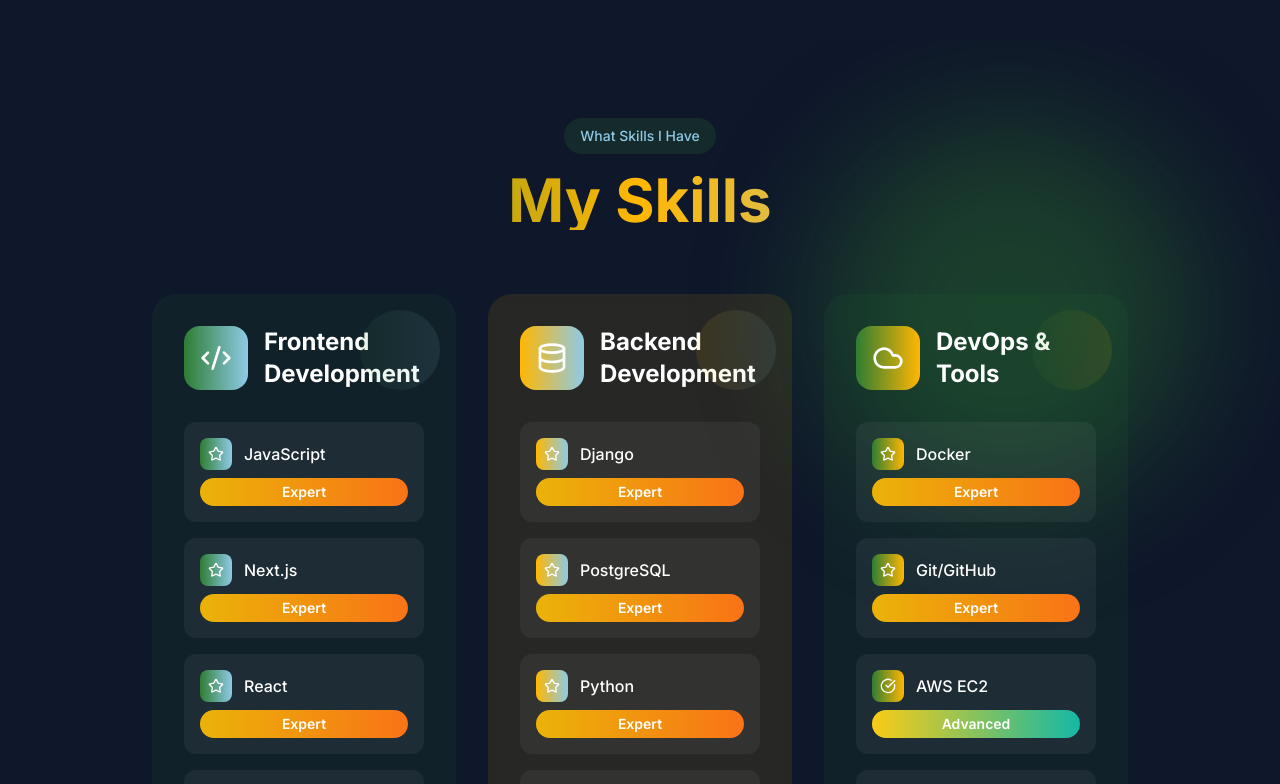
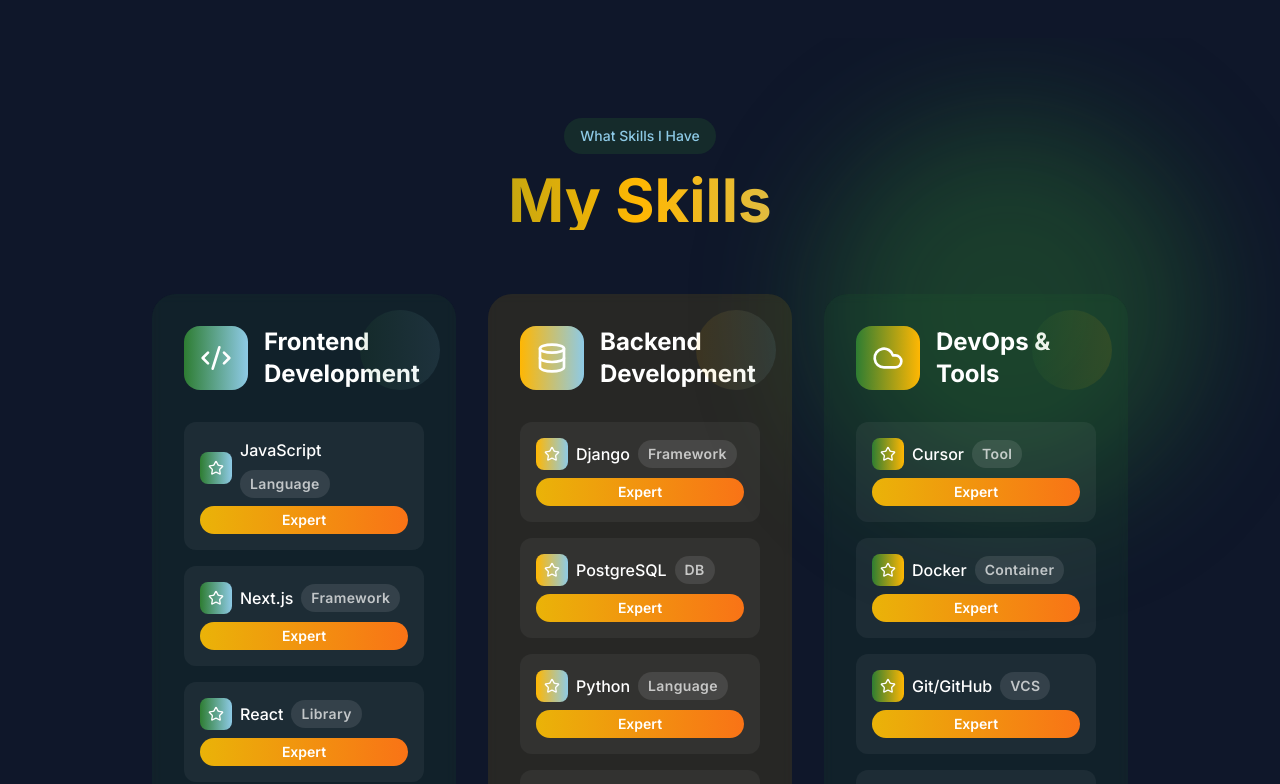
Before and after one commit to DevsimX/PerosonalWebsite, a Next.js app in the folder frontend/: page / in a window 1280 px wide. Shown: the part 2000-2784 px from the top of the page. Built offline with nearby package versions, Linux system fonts and the light colour scheme.

Commit message:
Update Skills.tsx

```diff
--- a/frontend/src/components/skills/Skills.tsx
+++ b/frontend/src/components/skills/Skills.tsx
@@ -19,15 +19,15 @@
       bgColor: "bg-[rgba(46,125,50,0.1)]",
       borderColor: "border-[rgba(46,125,50,0.2)]",
       skills: [
-        { name: "Next.js", level: "Expert", icon: Star },
-        { name: "React", level: "Expert", icon: Star },
-        { name: "TypeScript", level: "Expert", icon: Star },
-        { name: "JavaScript", level: "Expert", icon: Star },
-        { name: "Tailwind", level: "Expert", icon: Star },
-        { name: "Framer", level: "Advanced", icon: CheckCircle },
-        { name: "CSS3 & SCSS", level: "Advanced", icon: CheckCircle },
-        { name: "HTML5", level: "Advanced", icon: CheckCircle },
-        { name: "ReactIcon", level: "Advanced", icon: CheckCircle }
+        { name: "Next.js", type: "Framework", level: "Expert", icon: Star },
+        { name: "React", type: "Library", level: "Expert", icon: Star },
+        { name: "TypeScript", type: "Language", level: "Expert", icon: Star },
+        { name: "JavaScript", type: "Language", level: "Expert", icon: Star },
+        { name: "Tailwind", type: "Styling", level: "Expert", icon: Star },
+        { name: "Framer", type: "Anim", level: "Advanced", icon: CheckCircle },
+        { name: "CSS3 & SCSS", type: "Styling", level: "Advanced", icon: CheckCircle },
+        { name: "HTML5", type: "Markup", level: "Advanced", icon: CheckCircle },
+        { name: "ReactIcon", type: "Icons", level: "Advanced", icon: CheckCircle }
       ]
     },
     {
@@ -37,12 +37,12 @@
       bgColor: "bg-[rgba(255,183,3,0.1)]",
       borderColor: "border-[rgba(255,183,3,0.2)]",
       skills: [
-        { name: "Django", level: "Expert", icon: Star },
-        { name: "Python", level: "Expert", icon: Star },
-        { name: "PostgreSQL", level: "Expert", icon: Star },
-        { name: "REST APIs", level: "Expert", icon: Star },
-        { name: "JWT Auth", level: "Advanced", icon: CheckCircle },
-        { name: "Stripe", level: "Advanced", icon: CheckCircle },
+        { name: "Django", type: "Framework", level: "Expert", icon: Star },
+        { name: "Python", type: "Language", level: "Expert", icon: Star },
+        { name: "PostgreSQL", type: "DB", level: "Expert", icon: Star },
+        { name: "REST APIs", type: "API", level: "Expert", icon: Star },
+        { name: "JWT Auth", type: "Auth", level: "Advanced", icon: CheckCircle },
+        { name: "Stripe", type: "Pay", level: "Advanced", icon: CheckCircle },
       ]
     },
     {
@@ -52,16 +52,17 @@
       bgColor: "bg-[rgba(46,125,50,0.1)]",
       borderColor: "border-[rgba(46,125,50,0.2)]",
       skills: [
-        { name: "Git/GitHub", level: "Expert", icon: Star },
-        { name: "Docker", level: "Expert", icon: Star },
-        { name: "AWS EC2", level: "Advanced", icon: CheckCircle },
-        { name: "AWS S3", level: "Advanced", icon: CheckCircle },
-        { name: "AWS RDS", level: "Advanced", icon: CheckCircle },
-        { name: "Vercel", level: "Advanced", icon: CheckCircle },
-        { name: "Render", level: "Advanced", icon: CheckCircle },
-        { name: "CI/CD", level: "Advanced", icon: CheckCircle },
-        { name: "GitHub CI", level: "Advanced", icon: CheckCircle },
-        { name: "Linux/Bash", level: "Advanced", icon: CheckCircle }
+        { name: "Git/GitHub", type: "VCS", level: "Expert", icon: Star },
+        { name: "Docker", type: "Container", level: "Expert", icon: Star },
+        { name: "Cursor", type: "Tool", level: "Expert", icon: Star },
+        { name: "AWS EC2", type: "Cloud", level: "Advanced", icon: CheckCircle },
+        { name: "AWS S3", type: "Cloud", level: "Advanced", icon: CheckCircle },
+        { name: "AWS RDS", type: "Cloud", level: "Advanced", icon: CheckCircle },
+        { name: "Vercel", type: "Deploy", level: "Advanced", icon: CheckCircle },
+        { name: "Render", type: "Deploy", level: "Advanced", icon: CheckCircle },
+        { name: "CI/CD", type: "CI", level: "Advanced", icon: CheckCircle },
+        { name: "GitHub CI", type: "CI", level: "Advanced", icon: CheckCircle },
+        { name: "Linux/Bash", type: "OS", level: "Advanced", icon: CheckCircle }
       ]
     }
   ];
@@ -146,7 +147,7 @@
                 >
                   <category.icon className="w-6 h-6 sm:w-7 sm:h-7 lg:w-8 lg:h-8 text-white flex-shrink-0" />
                 </motion.div>
-                <h3 className="text-lg sm:text-xl lg:text-2xl font-bold text-white">
+                <h3 className="text-xl sm:text-2xl md:text-xl lg:text-2xl font-bold text-white">
                   {category.title}
                 </h3>
               </div>
@@ -165,7 +166,7 @@
                   return sortedSkills.map((skill) => (
                     <motion.div
                       key={skill.name}
-                      className="flex flex-col 2xl:flex-row 2xl:items-center gap-2 2xl:gap-3 p-2.5 sm:p-3 lg:p-4 bg-white/5 rounded-lg sm:rounded-xl"
+                      className="flex flex-row items-center gap-1.5 sm:gap-2 lg:flex-col lg:items-stretch lg:gap-2 2xl:flex-row 2xl:items-center 2xl:gap-3 p-2.5 sm:p-3 lg:p-4 bg-white/5 rounded-lg sm:rounded-xl"
                       variants={skillVariants}
                       whileHover={{
                         x: 5,
@@ -174,20 +175,26 @@
                       }}
                       transition={{ duration: 0.2 }}
                     >
-                      <div className="flex items-center gap-2 sm:gap-3 w-full 2xl:flex-1 2xl:min-w-0">
+                      <div className="flex items-center gap-1.5 sm:gap-2 flex-1 min-w-0 lg:w-full 2xl:flex-1 2xl:min-w-0">
                         <motion.div
-                          className={`w-6 h-6 sm:w-7 sm:h-7 lg:w-8 lg:h-8 bg-gradient-to-r ${category.color} rounded-md sm:rounded-lg flex items-center justify-center flex-shrink-0 aspect-square`}
+                          className={`w-7 h-7 sm:w-8 sm:h-8 md:w-7 md:h-7 lg:w-8 lg:h-8 bg-gradient-to-r ${category.color} rounded-md sm:rounded-lg flex items-center justify-center flex-shrink-0 aspect-square`}
                           whileHover={{ scale: 1.1 }}
                           transition={{ duration: 0.2 }}
                         >
-                          <skill.icon className="w-3 h-3 sm:w-3.5 sm:h-3.5 lg:w-4 lg:h-4 text-white flex-shrink-0" />
+                          <skill.icon className="w-3.5 h-3.5 sm:w-4 sm:h-4 md:w-3.5 md:h-3.5 lg:w-4 lg:h-4 text-white flex-shrink-0" />
                         </motion.div>
-                        <span className="text-white text-xs sm:text-sm lg:text-base font-medium">
-                          {skill.name}
-                        </span>
+                        <div className="flex items-center gap-2 min-w-0 flex-wrap">
+                          <span className="text-white text-sm sm:text-base md:text-sm lg:text-base font-medium leading-snug">
+                            {skill.name}
+                          </span>
+                          <span className="px-2.5 py-1 rounded-full text-xs sm:text-sm font-semibold tracking-wide bg-white/10 text-white/70 border border-white/10">
+                            {skill.type}
+                          </span>
+                        </div>
                       </div>
-                      <div className="flex items-center justify-center 2xl:justify-end w-full 2xl:w-auto flex-shrink-0 2xl:ml-2">
-                        <span className={`text-xs sm:text-sm font-semibold px-1.5 sm:px-2 py-0.5 sm:py-1 rounded-full whitespace-nowrap w-full 2xl:w-auto text-center 2xl:text-left ${
+
+                      <div className="flex items-center justify-end flex-shrink-0 ml-1 sm:ml-2 lg:ml-0 lg:w-full lg:justify-center 2xl:w-auto 2xl:justify-end 2xl:ml-2 gap-2">
+                        <span className={`text-xs sm:text-sm font-semibold px-1.5 sm:px-2 py-0.5 sm:py-1 rounded-full whitespace-nowrap w-20 sm:w-24 lg:w-full text-center 2xl:w-auto 2xl:text-left ${
                           skill.level === 'Expert'
                           ? 'bg-gradient-to-r from-yellow-500 to-orange-500 text-white'
                           : skill.level === 'Advanced'
```
